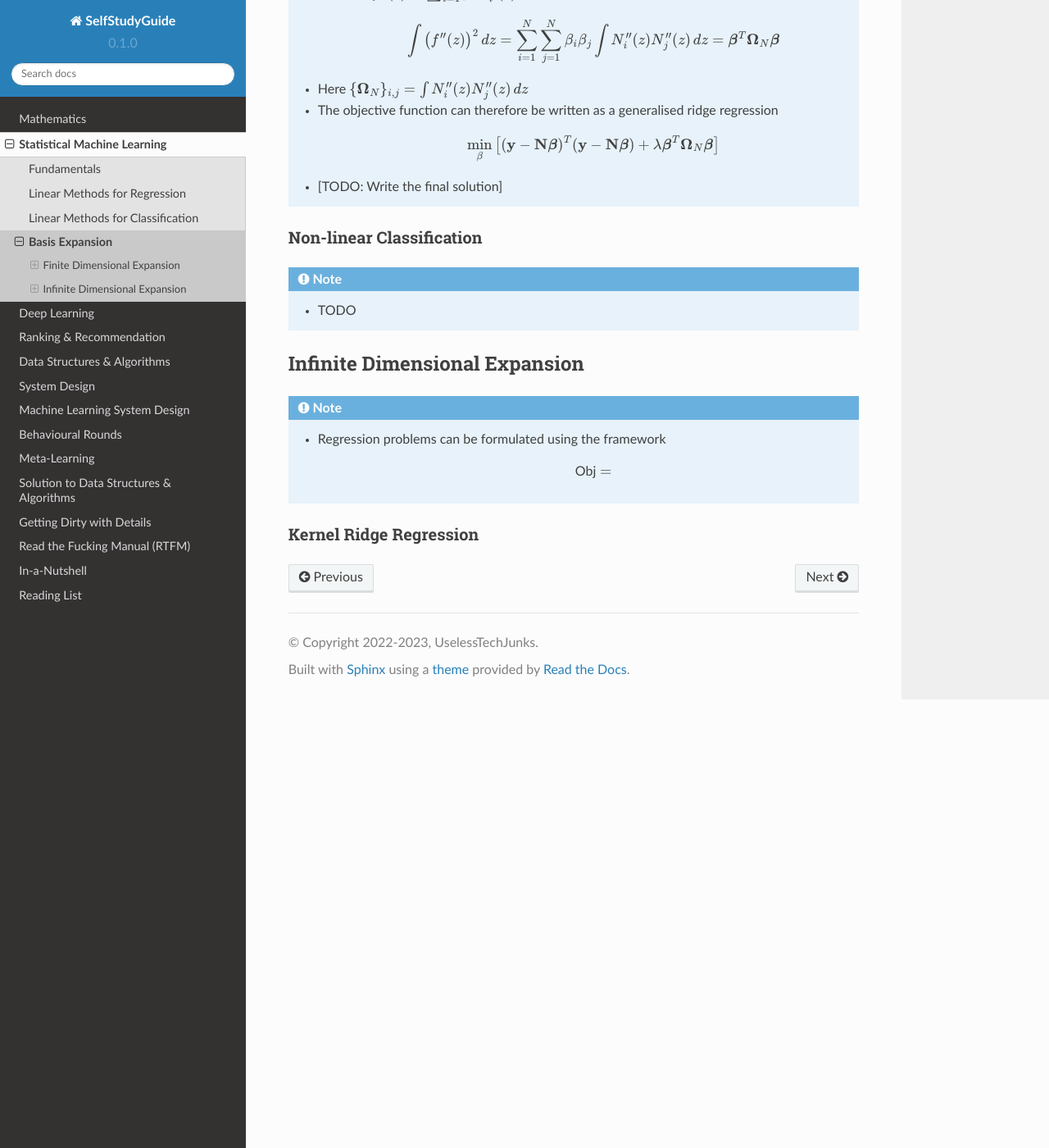
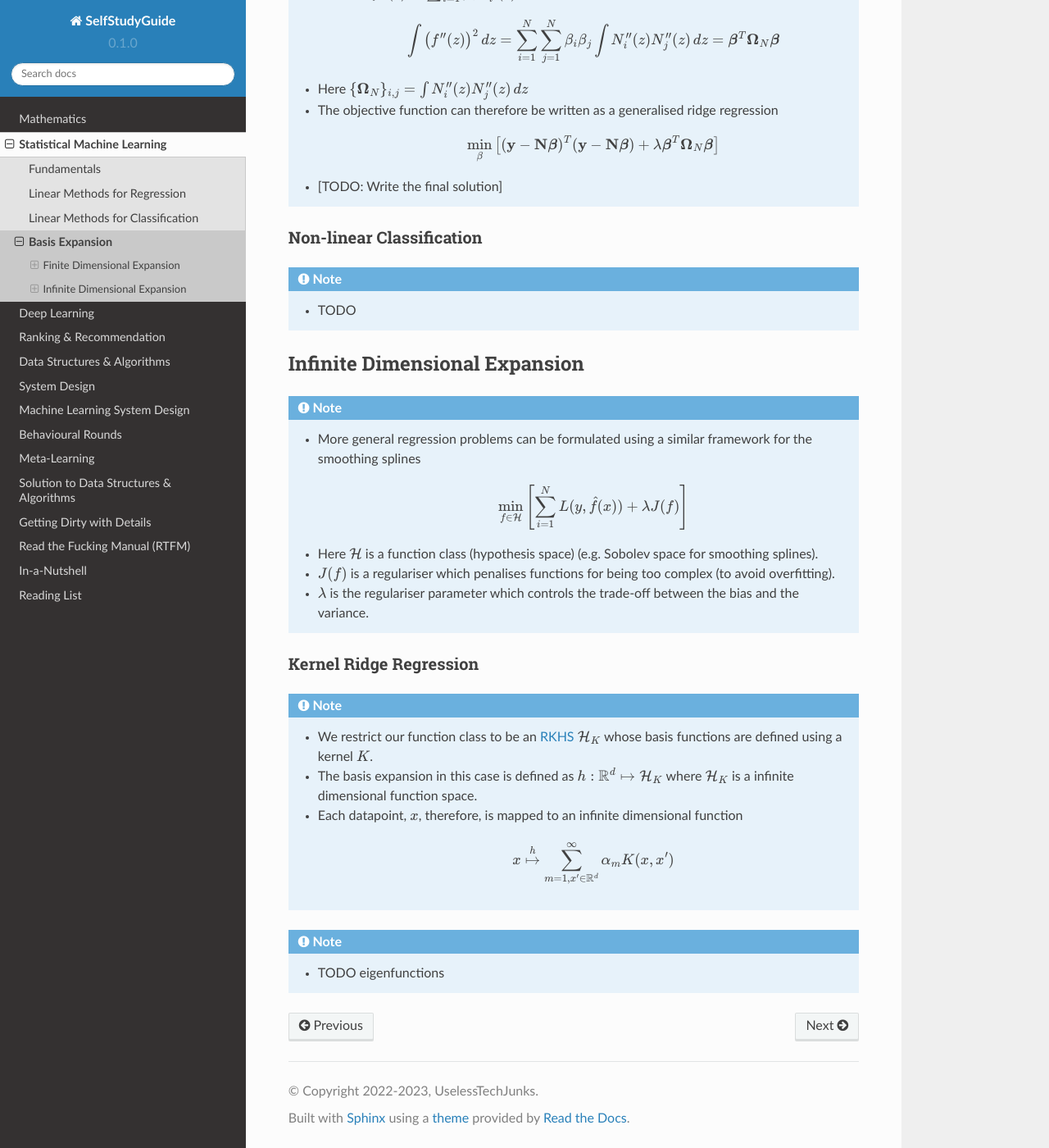
Before and after one commit to uselesstechjunks/leetcode, a Sphinx documentation site: the page built from docs/source/ml/basisexp.rst, in a window 1280 px wide and 1400 px high, scrolled down 4370 px. Shown: the whole window at 82% size. Built offline with Sphinx 7.4.7 and the Read the Docs theme 2.0.0, drawn with Linux system fonts in a browser that asks for light colours.

Commit message:
Update basisexp.rst

```diff
--- a/docs/source/ml/basisexp.rst
+++ b/docs/source/ml/basisexp.rst
@@ -147,9 +147,21 @@ Non-linear Classification
 Infinite Dimensional Expansion
 **********************************************************************************
 .. note::
-	* Regression problems can be formulated using the framework
+	* More general regression problems can be formulated using a similar framework for the smoothing splines
 
-		.. math:: \text{Obj}=
+		.. math:: \min_{f\in\mathcal{H}}\left[\sum_{i=1}^NL(y,\hat{f}(x))+\lambda J(f)\right]
+	* Here :math:`\mathcal{H}` is a function class (hypothesis space) (e.g. Sobolev space for smoothing splines).
+	* :math:`J(f)` is a regulariser which penalises functions for being too complex (to avoid overfitting).
+	* :math:`\lambda` is the regulariser parameter which controls the trade-off between the bias and the variance.
 
 Kernel Ridge Regression
 ==================================================================================
+.. note::
+	* We restrict our function class to be an `RKHS <https://en.wikipedia.org/wiki/Reproducing_kernel_Hilbert_space>`_ :math:`\mathcal{H}_K` whose basis functions are defined using a kernel :math:`K`.
+	* The basis expansion in this case is defined as :math:`h:\mathbb{R}^d\mapsto\mathcal{H}_K` where :math:`\mathcal{H}_K` is a infinite dimensional function space.
+	* Each datapoint, :math:`x`, therefore, is mapped to an infinite dimensional function
+
+		.. math:: x\overset{h}\mapsto\sum_{m=1,x'\in\mathbb{R}^d}^\infty\alpha_m K(x,x')
+
+.. note::
+	* TODO eigenfunctions
```
